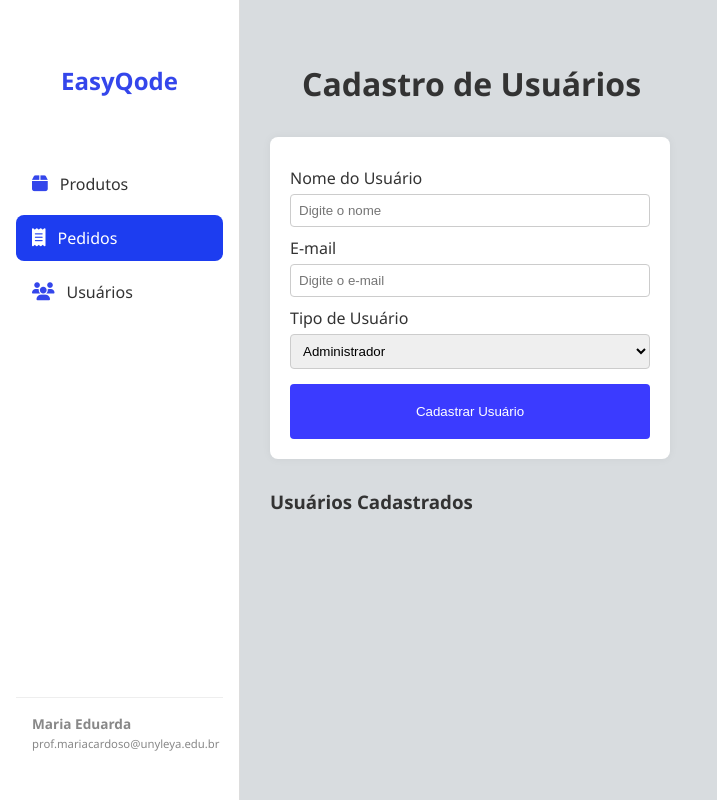
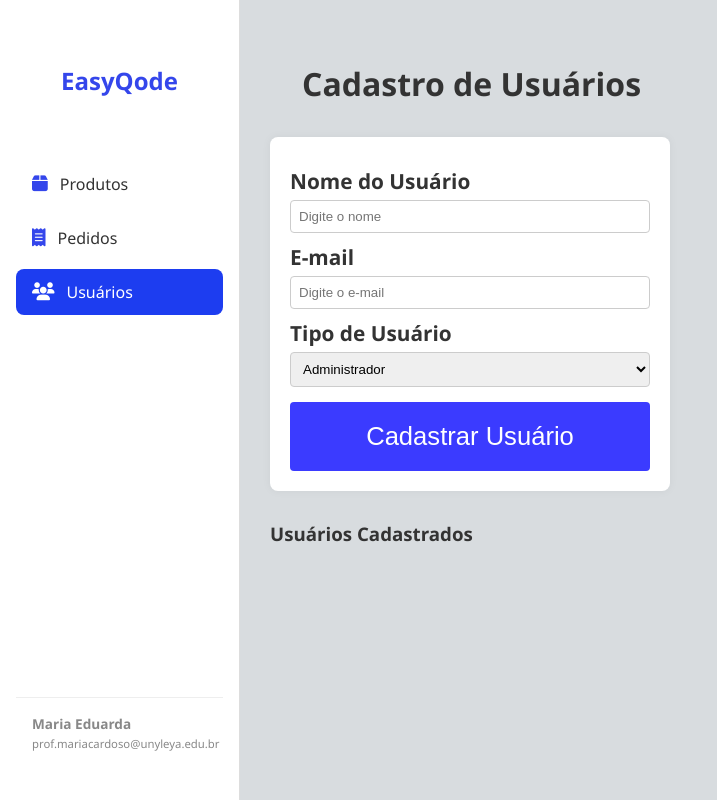
Before and after one commit to dudahcardoso/PPEII-Projetos-e-Praticas-de-Extensao, a plain HTML site: page usuarios.html in a window 1280 px wide. Shown: the whole page, without its empty margins (0-717 px from the left). Drawn offline with Linux system fonts and the light colour scheme; no server answers.

Commit message:
feat: subindo melhorias

```diff
--- a/css/style.css
+++ b/css/style.css
@@ -77,10 +77,10 @@ ul {
   color: #1d3df0; /* Cor do ícone ao passar o mouse */
 }
 
-.sidebar a.active {
+ .sidebar a.active {
   background-color: #1d3df0; /* Fundo ativo */
   color: #fff;               /* Texto branco */
-}
+ }
 
 .sidebar a.active i {
   color: #fff; /* Ícone branco no ativo */
@@ -152,11 +152,11 @@ ul {
 }
 
 .fas.fa-search {
-  position: absolute;
-  left: 10px;
+  position: sticky;
+  left: 20px;
   top: 50%;
   transform: translateY(-50%);
-  color: #999;
+  color: #0e0e0e;
 }
 
 .filter-group {
@@ -275,6 +275,8 @@ th {
   padding: 1.5rem;
   border-radius: 10px;
   box-shadow: 0 2px 4px rgba(0,0,0,0.05);
+  font-size: 1.4rem;
+  font-weight: bold;
 }
 
 .form-produto input,
@@ -290,7 +292,7 @@ th {
   color: white;
   border: none;
   cursor: pointer;
-  transition: background 0.2s;
+   transition: transform 0.2s ease; /* Transição suave */
 }
 
 .form-produto button:hover {
@@ -345,6 +347,8 @@ h2 {
 .form-card label {
   display: block;
   margin-top: 10px;
+  font-size: 1.3rem;
+  font-weight: bold;
 }
 
 .form-card input,
@@ -362,9 +366,14 @@ h2 {
   padding: 20px;
   background: #3b3bff;
   color: white;
+  font-size: 1.6rem;
   border: none;
   border-radius: 4px;
   cursor: pointer;
+  transition: transform 0.2s ease; /* Transição suave */
+}
+button:hover {
+  transform: scale(1.05); /* Aumenta 5% ao passar o mouse */
 }
 
 .lista {
--- a/usuarios.html
+++ b/usuarios.html
@@ -9,17 +9,34 @@
   <link rel="stylesheet" href="https://cdnjs.cloudflare.com/ajax/libs/font-awesome/6.5.0/css/all.min.css">
 </head>
 <body>
-  <!-- Menu lateral -->
-  <div class="sidebar">
+   <!-- Barra lateral de navegação -->
+  <aside class="sidebar">
     <h2>EasyQode</h2>
-    <a href="produtos.html"><i class="fas fa-box"></i>Produtos</a>
-    <a href="index.html" class="active"><i class="fas fa-receipt"></i>Pedidos</a>
-    <a href="usuarios.html"><i class="fas fa-users"></i>Usuários</a>
-    <!-- Usuário logado -->
+    <!-- Menu de navegação -->
+    <nav>
+      <ul>
+        <li>
+          <!-- Link para a página de produtos com ícone -->
+          <a href="produtos.html"><i class="fas fa-box"></i> Produtos</a>
+        </li>
+        <li>
+          <!-- Link ativo (página atual) para pedidos -->
+          <a href="index.html"><i class="fas fa-receipt"></i> Pedidos</a>
+        </li>
+        <li>
+          <!-- Link para a página de usuários -->
+          <a href="usuarios.html" class="active"><i class="fas fa-users"></i> Usuários</a>
+        </li>
+      </ul>
+    </nav>
+    <!-- Informações do usuário logado -->
     <div class="user">
-      <p><strong>Maria Eduarda</strong><br><small>prof.mariacardoso@unyleya.edu.br</small></p>
+      <p>
+        <strong>Maria Eduarda</strong><br>
+        <small>prof.mariacardoso@unyleya.edu.br</small>
+      </p>
     </div>
-  </div>
+  </aside>
 
   <!-- Conteúdo principal -->
   <main class="main-content">
```
Also changed, not shown: produtos.html (+25 -9 lines), js/script.js (line endings or trailing spaces).
